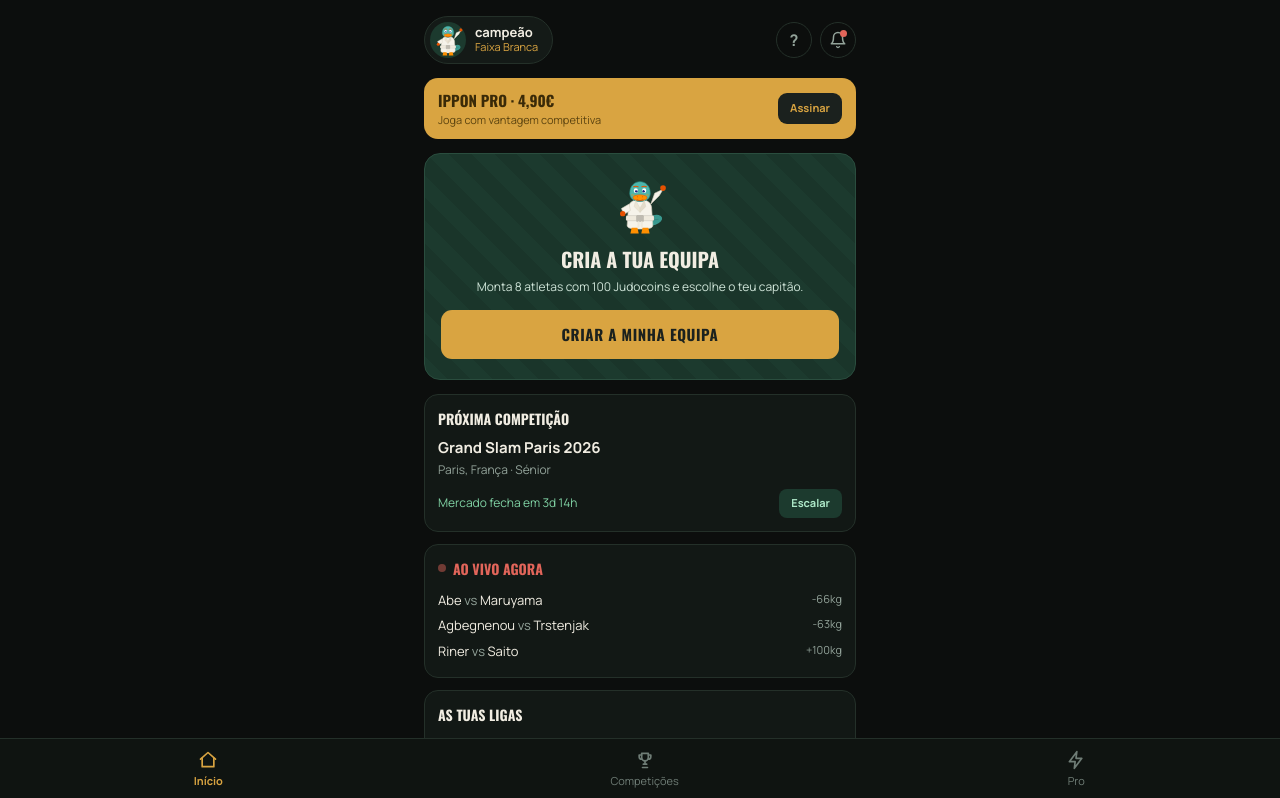
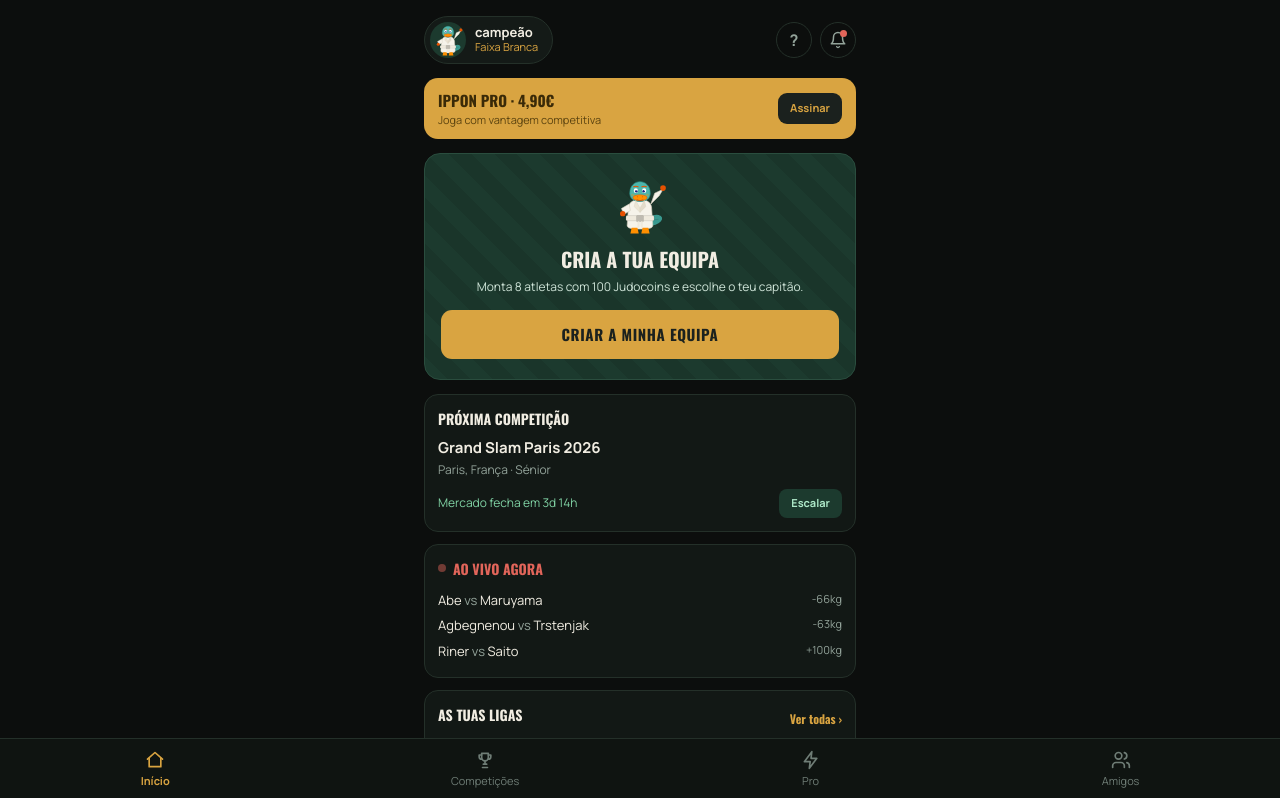
Before and after one commit to KainanPires/ippon-league, a Next.js app: page /inicio in a window 1280 px wide. Shown: the top 798 px of the page. Built offline with nearby package versions, Linux system fonts and the light colour scheme.

Commit message:
Add Friends tab and related icon to navigation

```diff
--- a/app/inicio/page.tsx
+++ b/app/inicio/page.tsx
@@ -104,8 +104,12 @@ export default function Inicio() {
           ))}
         </Card>
 
+        <a href="/ligas" style={{ textDecoration: "none", color: "inherit", display: "block" }}>
           <Card>
+            <div style={{ display: "flex", alignItems: "center", justifyContent: "space-between" }}>
               <CardTitle>As tuas ligas</CardTitle>
+              <span style={{ fontFamily: FD, fontSize: 12, fontWeight: 700, color: GOLD }}>Ver todas ›</span>
+            </div>
             {[["Mundial", "#1.243"], ["Continental · Europa", "#312"], ["Nacional · Portugal", "#14"]].map(([l, p]) => (
               <div key={l} style={{ display: "flex", justifyContent: "space-between", alignItems: "center", padding: "4px 0" }}>
                 <span style={{ fontSize: 13 }}>{l}</span>
@@ -113,6 +117,7 @@ export default function Inicio() {
               </div>
             ))}
           </Card>
+        </a>
 
         <div style={{ marginTop: 4 }}>
           <div style={{ fontFamily: FD, fontSize: 14, fontWeight: 700, textTransform: "uppercase", marginBottom: 9 }}>Notícias e novidades</div>
@@ -135,6 +140,7 @@ export default function Inicio() {
         <Tab label="Início" active icon={<HomeIcon />} />
         <Tab label="Competições" icon={<TrophyIcon />} />
         <Tab label="Pro" icon={<BoltIcon />} />
+        <Tab label="Amigos" icon={<FriendsIcon />} />
       </nav>
 
       {phase === "welcome" && <Welcome name={name} onYosh={() => { setStep(0); setPhase("tutorial"); }} />}
@@ -331,3 +337,10 @@ function BoltIcon() {
     </svg>
   );
 }
+function FriendsIcon() {
+  return (
+    <svg width="20" height="20" viewBox="0 0 24 24" fill="none" stroke="currentColor" strokeWidth="2" strokeLinecap="round" strokeLinejoin="round" aria-hidden="true">
+      <path d="M16 21v-2a4 4 0 0 0-4-4H6a4 4 0 0 0-4 4v2" /><circle cx="9" cy="7" r="4" /><path d="M22 21v-2a4 4 0 0 0-3-3.87M16 3.13a4 4 0 0 1 0 7.75" />
+    </svg>
+  );
+}
```
Lines whose indentation alone changed are shown as unchanged.
